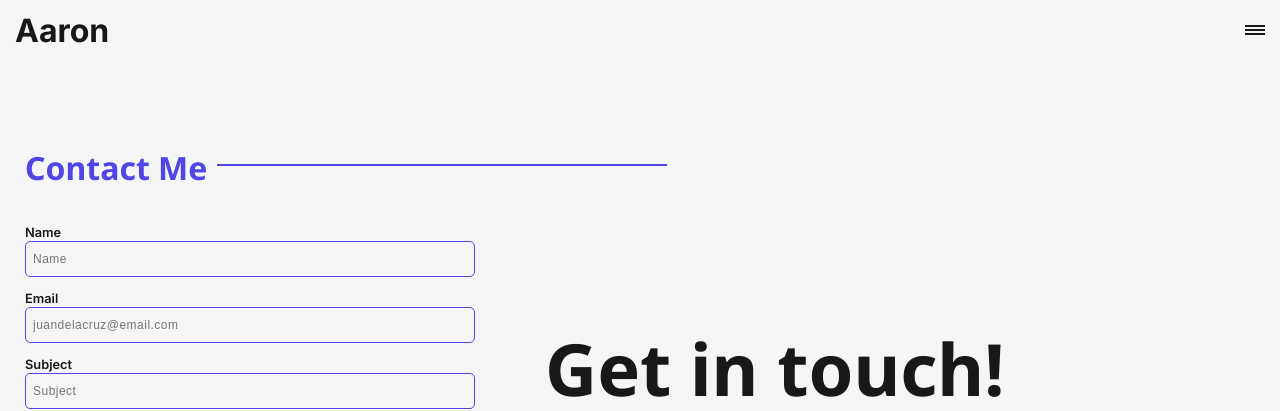
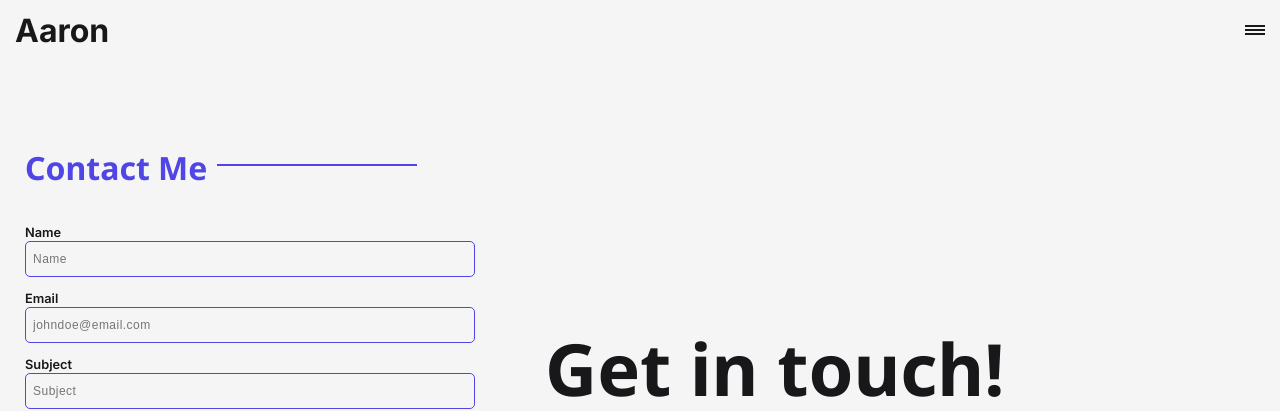
Before and after one commit to shipshapebear/react-portfolio, a React (Create React App) app: page /contact in a window 1280 px wide. Shown: the top 411 px of the page. Built offline with nearby package versions, Linux system fonts and the light colour scheme.

Commit message:
dark mode fixed

```diff
--- a/src/components/Contact.js
+++ b/src/components/Contact.js
@@ -5,9 +5,27 @@ import { useForm } from "react-hook-form";
 const Contact = () => {
   const form = useRef();
   const recaptchaRef = React.createRef();
-
+  const grecaptcha = document.querySelector('.g-recaptcha')
   const [captcha, setCaptcha] = useState(false);
   const [sending, setSending] = useState(false);
+  const [isDark, setIsDark] = useState()
+
+  useEffect(() => {
+    getColorScheme()
+
+  }, [])
+
+  const getColorScheme = () => {
+    if (window.matchMedia && window.matchMedia('(prefers-color-scheme: dark)').matches) {
+      setIsDark(true)
+    } else {
+      setIsDark(false)
+    }
+    console.log(isDark)
+  }
+
+
+
   const {
     register,
     formState: { errors },
@@ -64,6 +82,7 @@ const Contact = () => {
                 id={"name"}
                 name="name"
                 placeholder="Name"
+                autoComplete="off"
                 {...register("name", { required: true })}
               />
             </div>
@@ -74,7 +93,8 @@ const Contact = () => {
                 type="email"
                 id={"email"}
                 name="email"
-                placeholder="juandelacruz@email.com"
+                autoComplete="off"
+                placeholder="johndoe@email.com"
                 {...register("email", { required: true })}
               />
             </div>
@@ -86,6 +106,7 @@ const Contact = () => {
                 id={"subject"}
                 name="subject"
                 placeholder="Subject"
+                autoComplete="off"
                 {...register("subject", { required: true })}
               />
             </div>
@@ -95,11 +116,13 @@ const Contact = () => {
                 name="message"
                 id={"message"}
                 placeholder="Type your message here."
+                autoComplete="off"
                 {...register("message", { required: true })}
               />
             </div>
             <div className="buttonGroup">
               <ReCAPTCHA
+                theme={isDark ?'dark' : 'light'}
                 className="reCAPTCHA"
                 sitekey="6LfjtIsgAAAAACMI-WUI44eBVPx9GfCaim53kt--"
                 onChange={() => setCaptcha((captcha) => !captcha)}
--- a/src/styles/contact.scss
+++ b/src/styles/contact.scss
@@ -48,6 +48,7 @@
                     bottom: 50%;
                     margin-left: 10px;
                     background-color: var(--primary);
+                    max-width: 200px;
                     width: 100%;
                     height: 2px;
                     padding: 0 10px;
@@ -141,6 +142,7 @@ textarea {
     max-width: 700px;
     width: 100%;
     height: 36px;
+    color: var(--foreground);
 
 
 }
```
